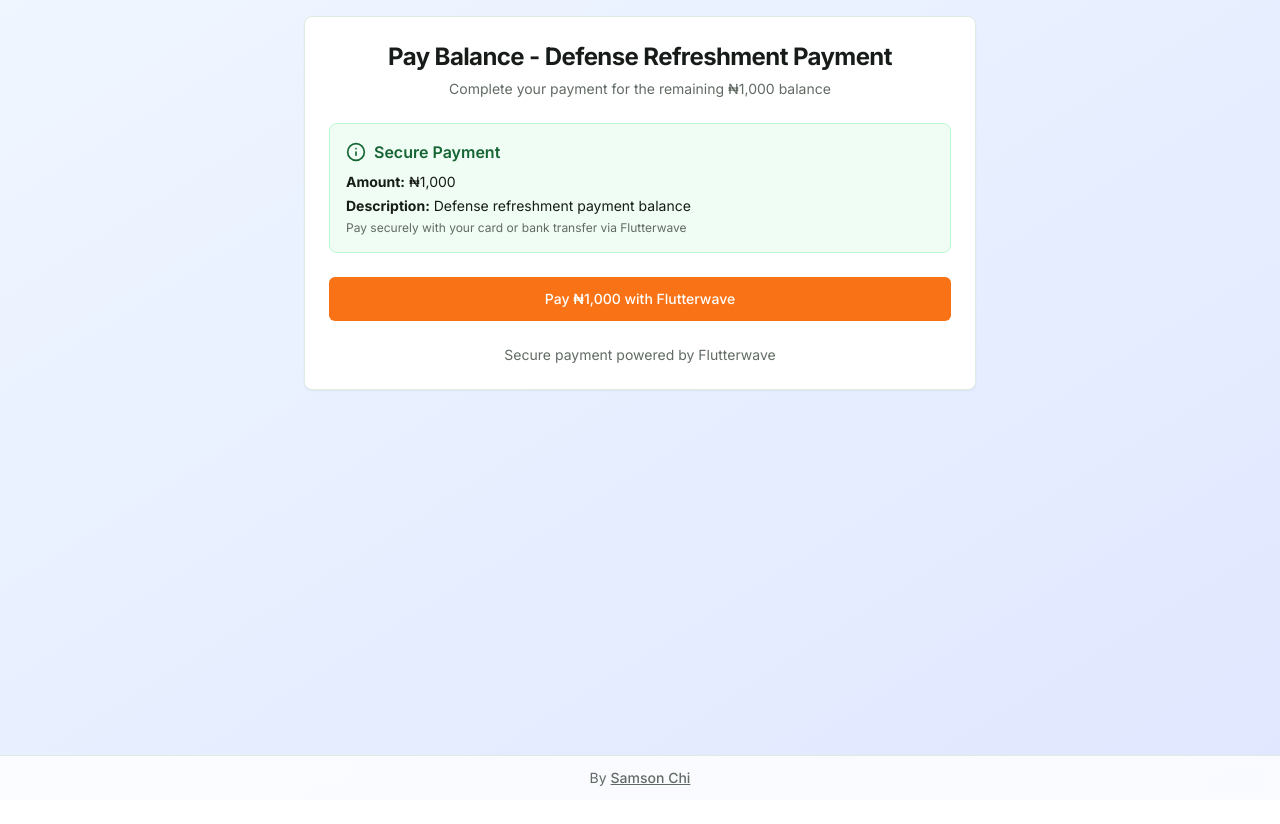
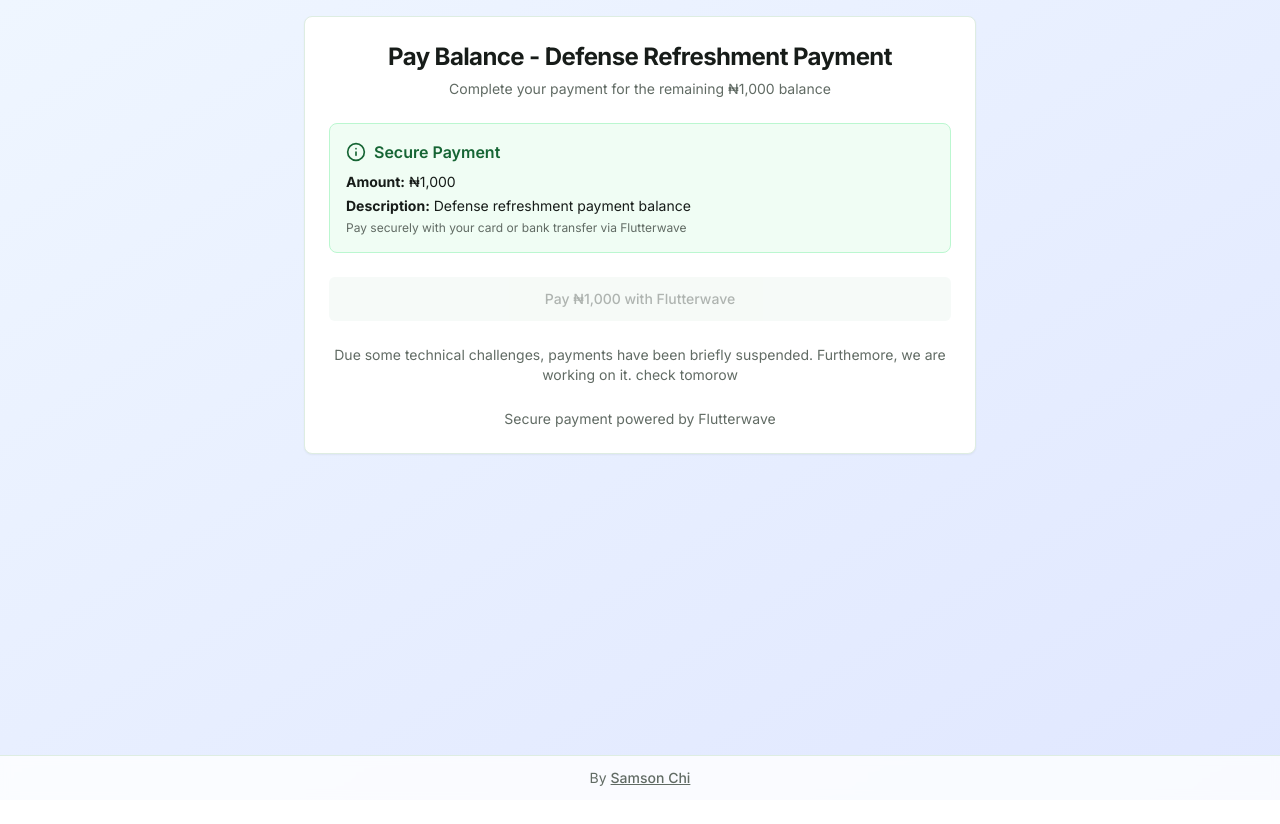
Before and after one commit to samsonchim/payment, a Next.js app: page /pay-balance in a window 1280 px wide. Shown: the top 824 px of the page. Built offline with nearby package versions, Linux system fonts and the light colour scheme.

Commit message:
Payment disabled

```diff
--- a/src/app/dashboard/dashboard-client.tsx
+++ b/src/app/dashboard/dashboard-client.tsx
@@ -577,9 +577,8 @@ export function DashboardClient({ student, textbooks, transactions }: DashboardC
                     </Alert>
 
                     <Button
-                      className="w-full text-sm sm:text-base bg-orange-500 hover:bg-orange-600"
-                      onClick={handleFlutterwavePayment}
-                      disabled={isProcessing}
+                      className="w-full text-sm sm:text-base bg-muted text-muted-foreground cursor-not-allowed"
+                      disabled
                     >
                       {isProcessing ? (
                         <>
@@ -590,6 +589,10 @@ export function DashboardClient({ student, textbooks, transactions }: DashboardC
                         `Pay ₦${totalAmount.toLocaleString()} with Flutterwave`
                       )}
                     </Button>
+
+                    <p className="text-center text-sm text-muted-foreground">
+                      Due some technical challenges, payments have been briefly suspended. Furthemore, we are working on it. check tomorow
+                    </p>
                 </div>
 
                 {showDownload && receiptData && (
--- a/src/app/pay-balance/page.tsx
+++ b/src/app/pay-balance/page.tsx
@@ -98,9 +98,8 @@ export default function PayBalancePage() {
 
             {/* Payment Button */}
             <Button
-              onClick={handleFlutterwavePayment}
-              disabled={isProcessing}
-              className="w-full bg-orange-500 hover:bg-orange-600"
+              disabled
+              className="w-full bg-muted text-muted-foreground cursor-not-allowed"
               size="lg"
             >
               {isProcessing ? (
@@ -113,6 +112,10 @@ export default function PayBalancePage() {
               )}
             </Button>
 
+            <p className="text-center text-sm text-muted-foreground">
+              Due some technical challenges, payments have been briefly suspended. Furthemore, we are working on it. check tomorow
+            </p>
+
             <div className="text-center text-sm text-muted-foreground">
               <p>Secure payment powered by Flutterwave</p>
             </div>
```
